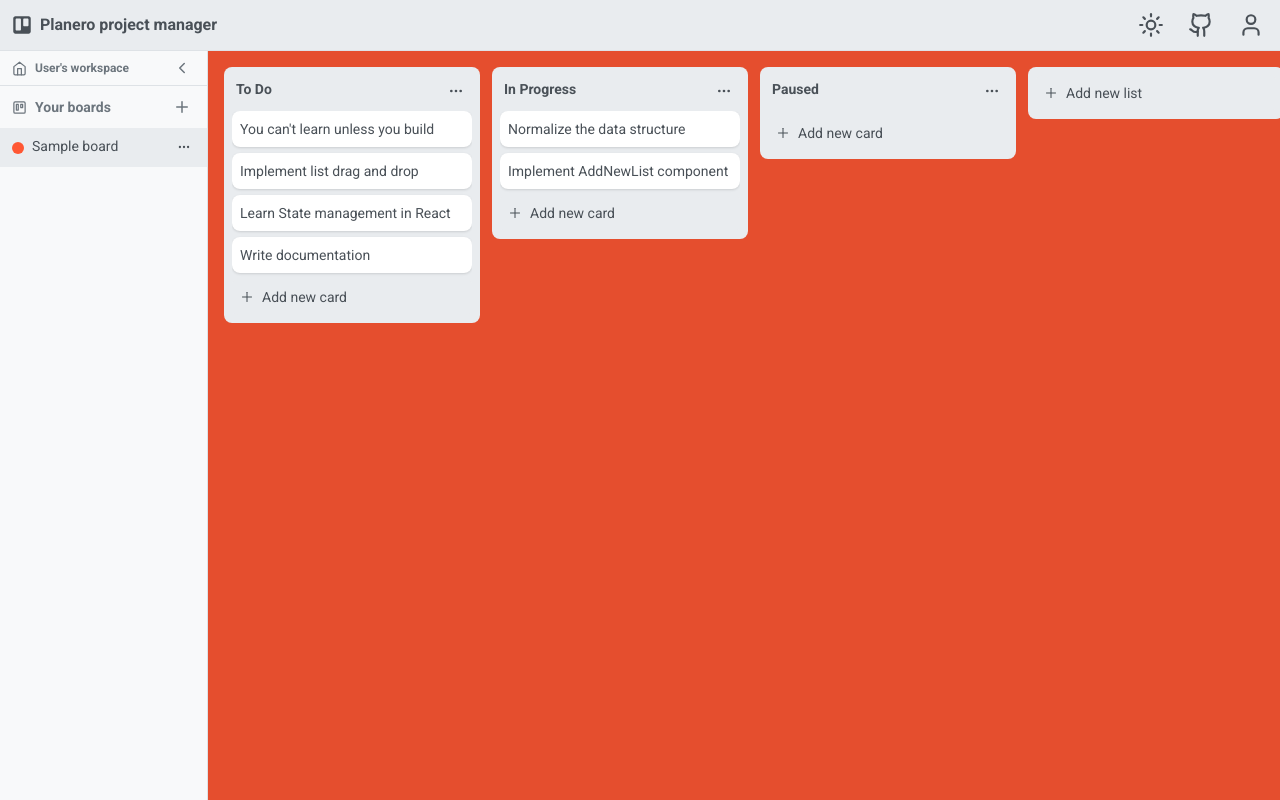
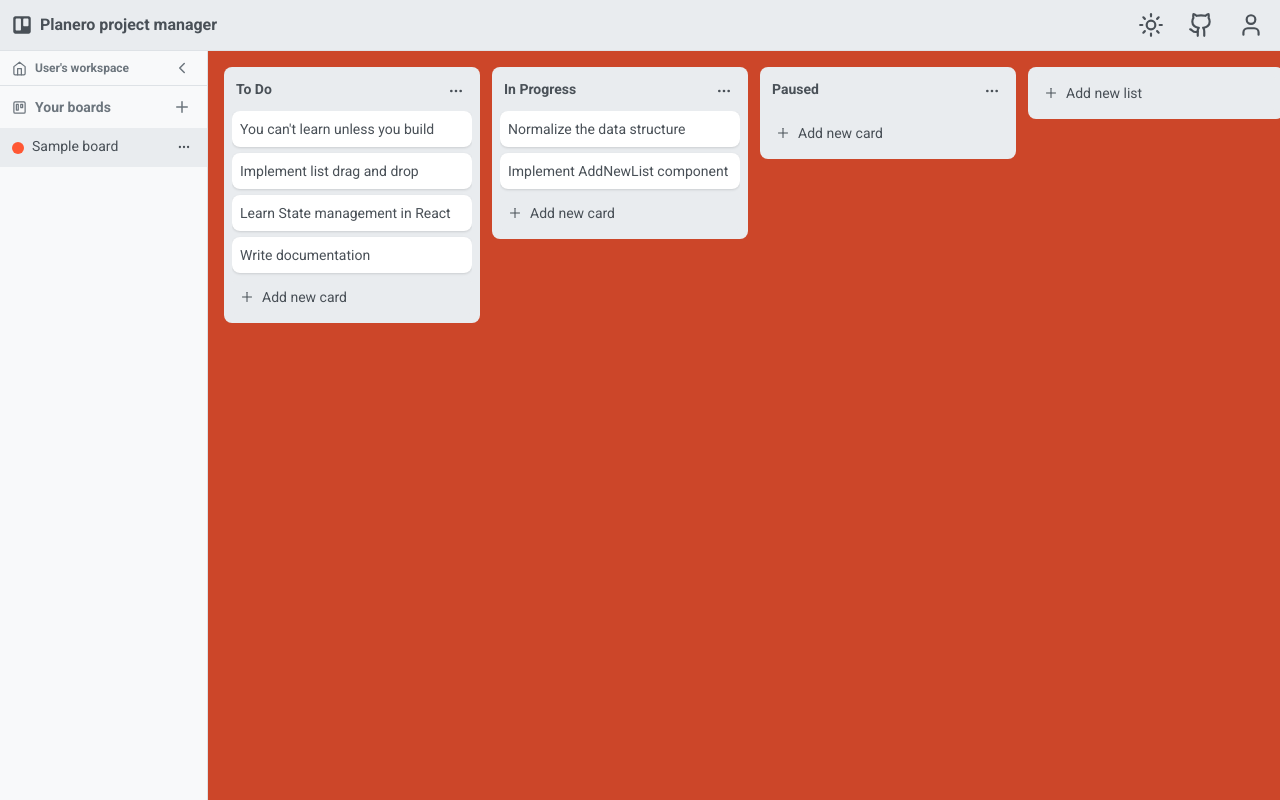
Before and after one commit to raknos13/planero-planner-react, a React (Vite) app: page / in a window 1280 px wide. Built offline with nearby package versions, Linux system fonts and the light colour scheme.

Commit message:
Dim board background color with theme switch

```diff
--- a/src/components/Board/Board.jsx
+++ b/src/components/Board/Board.jsx
@@ -1,9 +1,12 @@
 import { DragDropContext, Droppable, Draggable } from "@hello-pangea/dnd";
-import { EmptyBoard, List, AddNew, useBoardContext } from "./";
+import { EmptyBoard, List, AddNew } from "./";
+import { useBoardContext, useTheme } from "../../contexts/";
 
 export function Board() {
   const { boards, lists, cards, activeBoardId, addNewList, onDragEnd } =
     useBoardContext();
+
+  const { theme } = useTheme();
 
   const activeBoard = boards[activeBoardId];
 
@@ -27,7 +30,11 @@ export function Board() {
           >
             <div
               className={`boardContainer flex w-full h-full p-4 overflow-x-scroll bg-bg-primary text-text-primary`}
-              style={{ background: "rgba(0,0,0, 0.1)" }}
+              style={
+                theme === "dark"
+                  ? { background: "rgba(0,0,0, 0.4)" }
+                  : { background: "rgba(0, 0, 0, 0.2)" }
+              }
             >
               <div className="listContainer flex">
                 {activeBoard.listIds.map((listId, index) => {
```
